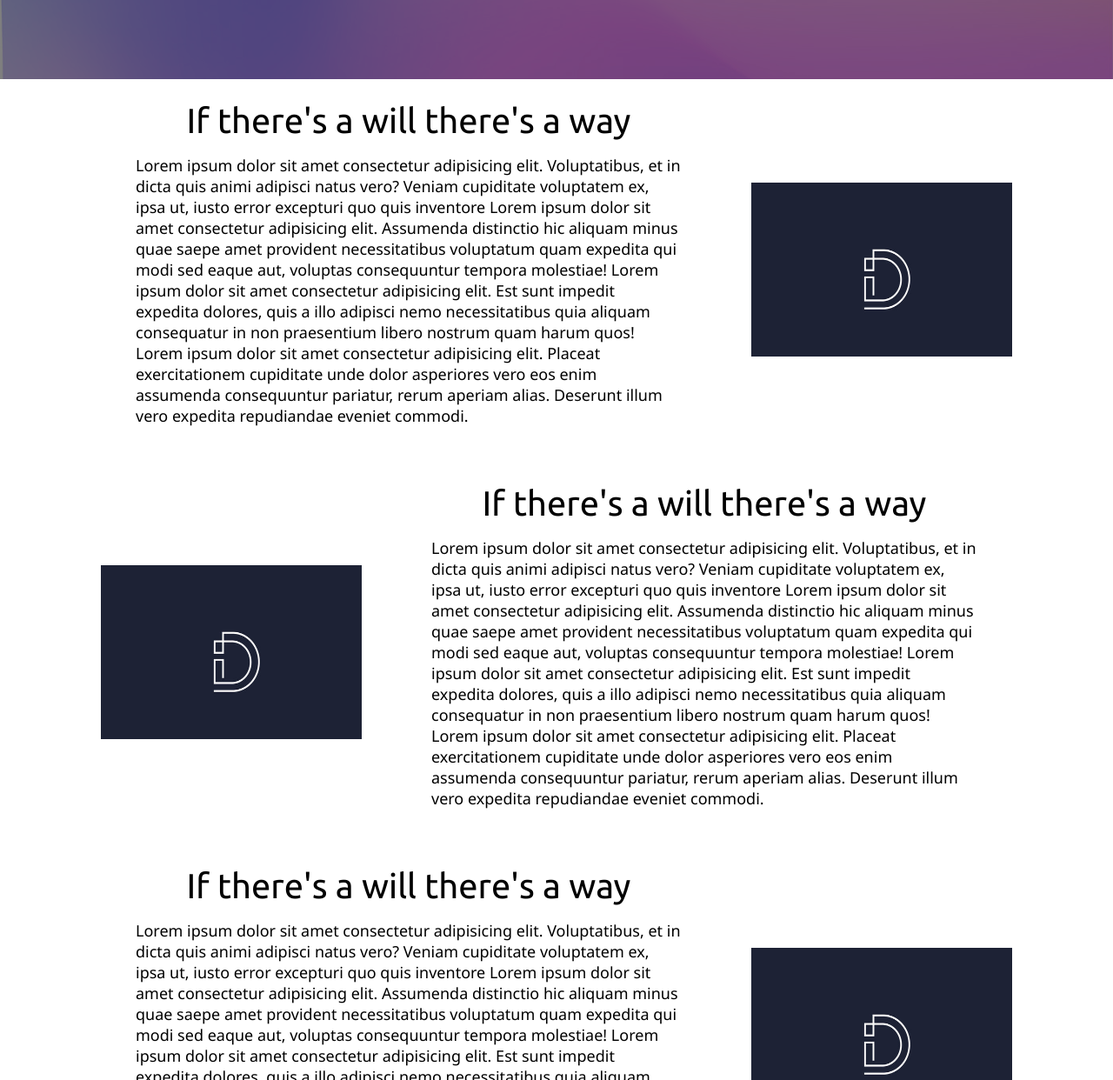
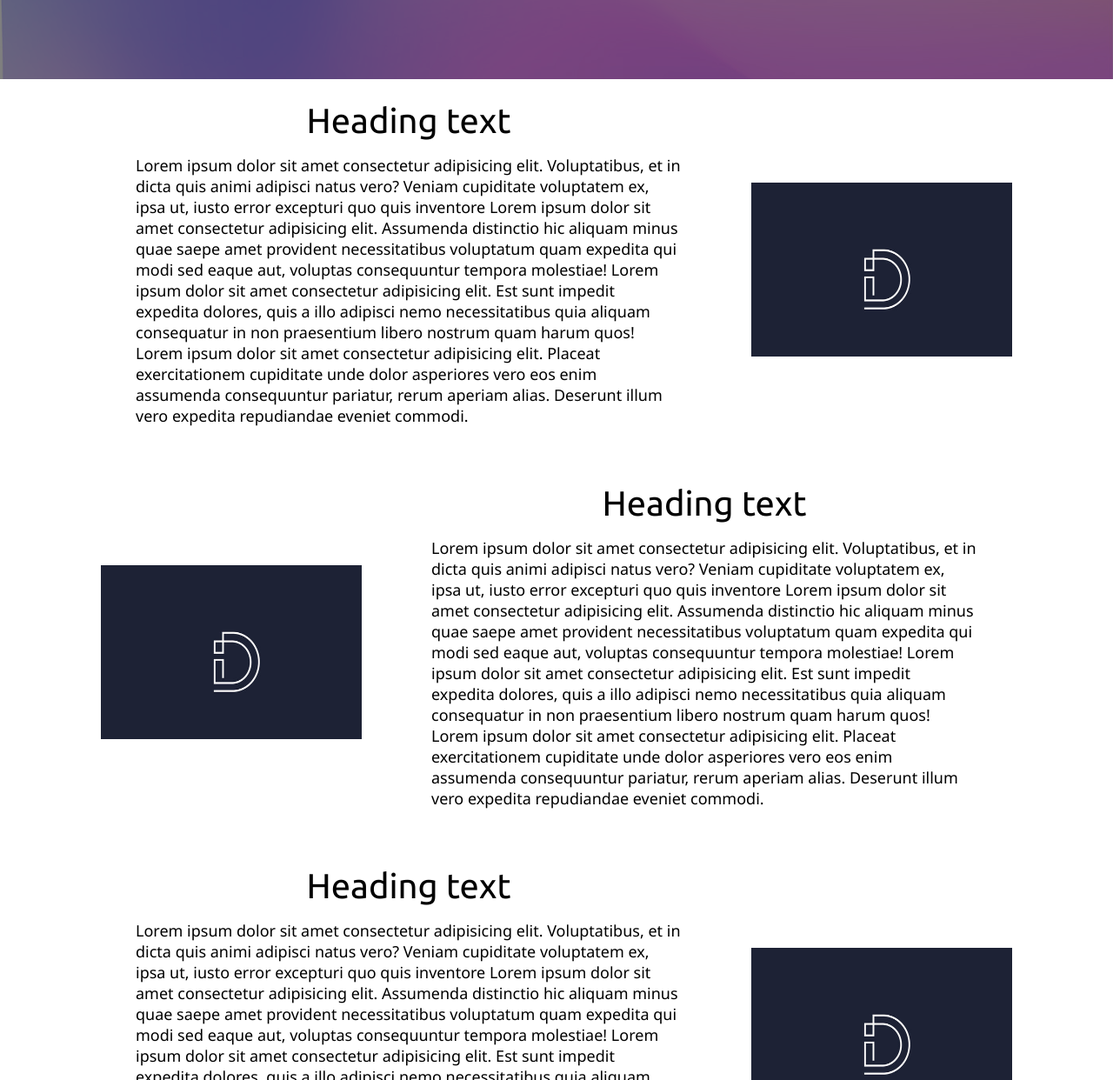
Before and after one commit to Majeed-hub/iDemy-website, a plain HTML site: page index.html in a window 1280 px wide. Shown: the part 539-1781 px from the top of the page at 87% size. Drawn offline with Linux system fonts and the light colour scheme; a web font is replaced by a local one.

Commit message:
updated index.html

```diff
--- a/index.html
+++ b/index.html
@@ -43,7 +43,7 @@
         </div>
     </section>
     <section class=" section " id="courses">
-       <div class="para"> <p class="section-tag big-text">If there's a will there's a way</p>
+       <div class="para"> <p class="section-tag big-text">Heading text</p>
         <p class="section-subtag small-text">Lorem ipsum dolor sit amet consectetur adipisicing elit. Voluptatibus, et in dicta quis animi adipisci natus vero? Veniam cupiditate voluptatem ex, ipsa ut, iusto error excepturi quo quis inventore Lorem ipsum dolor sit amet consectetur adipisicing elit. Assumenda distinctio hic aliquam minus quae saepe amet provident necessitatibus voluptatum quam expedita qui modi sed eaque aut, voluptas consequuntur tempora molestiae!
             Lorem ipsum dolor sit amet consectetur adipisicing elit. Est sunt impedit expedita dolores, quis a illo adipisci nemo necessitatibus quia aliquam consequatur in non praesentium libero nostrum quam harum quos!
             Lorem ipsum dolor sit amet consectetur adipisicing elit. Placeat exercitationem cupiditate unde dolor asperiores vero eos enim assumenda consequuntur pariatur, rerum aperiam alias. Deserunt illum vero expedita repudiandae eveniet commodi.
@@ -54,7 +54,7 @@
     </section>
     <section class="left-section section " >
         <div class="para">
-            <p class="section-tag big-text">If there's a will there's a way</p>
+            <p class="section-tag big-text">Heading text</p>
             <p class="section-subtag small-text">Lorem ipsum dolor sit amet consectetur adipisicing elit. Voluptatibus, et
                 in dicta quis animi adipisci natus vero? Veniam cupiditate voluptatem ex, ipsa ut, iusto error excepturi quo
                 quis inventore Lorem ipsum dolor sit amet consectetur adipisicing elit. Assumenda distinctio hic aliquam
@@ -73,7 +73,7 @@
     </section>
 <section class=" section ">
     <div class="para">
-        <p class="section-tag big-text">If there's a will there's a way</p>
+        <p class="section-tag big-text">Heading text</p>
         <p class="section-subtag small-text">Lorem ipsum dolor sit amet consectetur adipisicing elit. Voluptatibus, et
             in dicta quis animi adipisci natus vero? Veniam cupiditate voluptatem ex, ipsa ut, iusto error excepturi quo
             quis inventore Lorem ipsum dolor sit amet consectetur adipisicing elit. Assumenda distinctio hic aliquam
```
